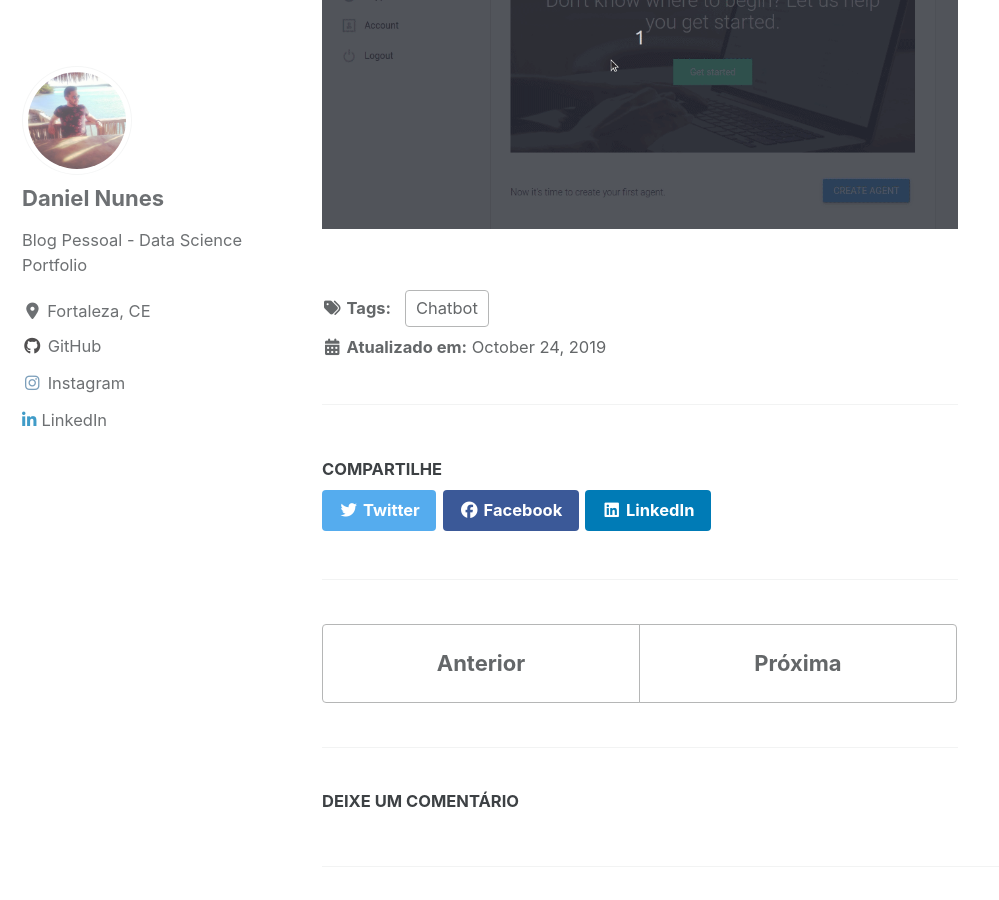
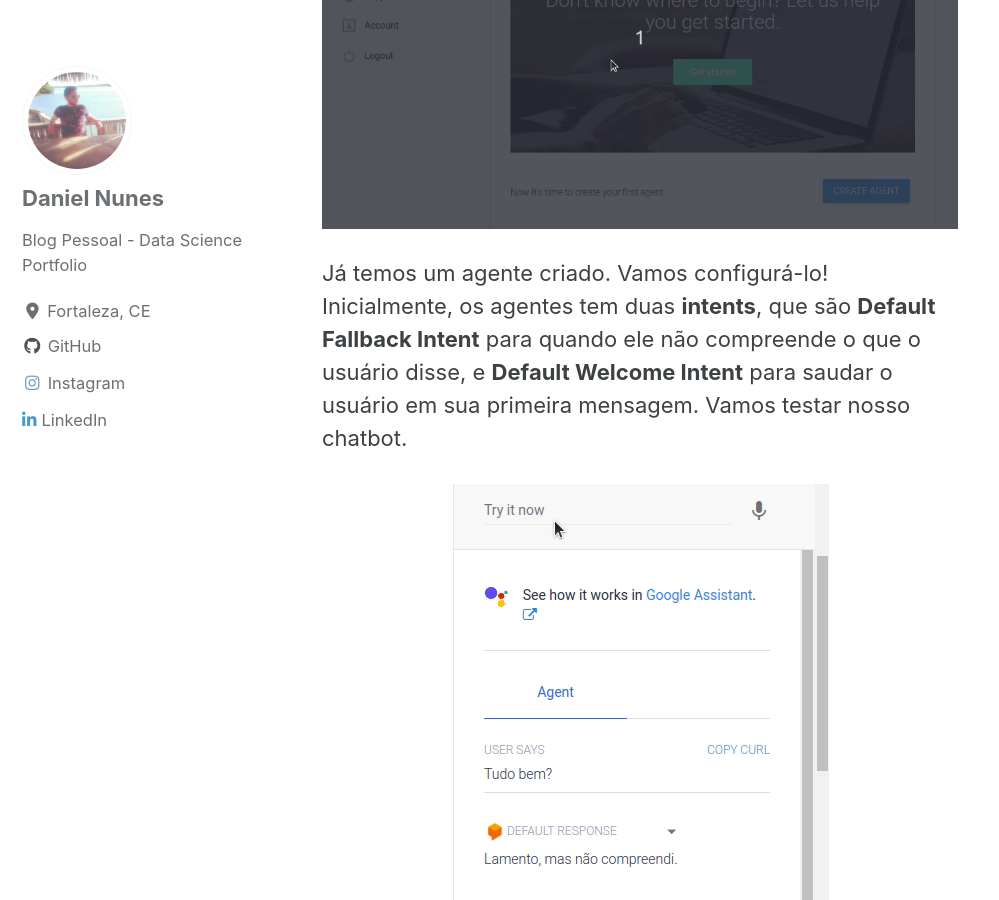
Before and after one commit to danielmnunes/danielmnunes.github.io, a Jekyll site: the page built from _posts/2020-04-24-chabots-dialogflow.md, in a window 1280 px wide and 900 px high, scrolled down 2310 px. Shown: the whole window, without its empty margins (0-999 px from the left). Built offline with Jekyll 4.4.1, drawn with Linux system fonts in a browser that asks for light colours; cached includes are drawn as plain includes; nearby versions of some CDN libraries; comment, search, counter and statistics services are not loaded.

Commit message:
post chatbot dialogflow

```diff
--- a/_posts/2020-04-24-chabots-dialogflow.md
+++ b/_posts/2020-04-24-chabots-dialogflow.md
@@ -26,3 +26,7 @@ Para começar você precisa ter uma conta no Google e criar uma conta no Dialogf
 Depois de entrar no Console, você tem os seguintes opções. Clique na opção Create Agent, Digite o nome do agente, selecione o idioma português do Brasil e clique no botão Create. No lugar do botão aparecerá o texto Working...
 
 ![image-center]({{ site.url }}{{ site.baseurl }}/images/criando-agente-df.gif){: .align-center}
+
+Já temos um agente criado. Vamos configurá-lo! Inicialmente, os agentes tem duas **intents**, que são **Default Fallback Intent** para quando ele não compreende o que o usuário disse, e **Default Welcome Intent** para saudar o usuário em sua primeira mensagem. Vamos testar nosso chatbot.
+
+![image-center]({{ site.url }}{{ site.baseurl }}/images/teste-df.gif){: .align-center}
```
Also changed, not shown: images/criando-agente-df.gif.gif (added), images/teste-df.gif (added).
